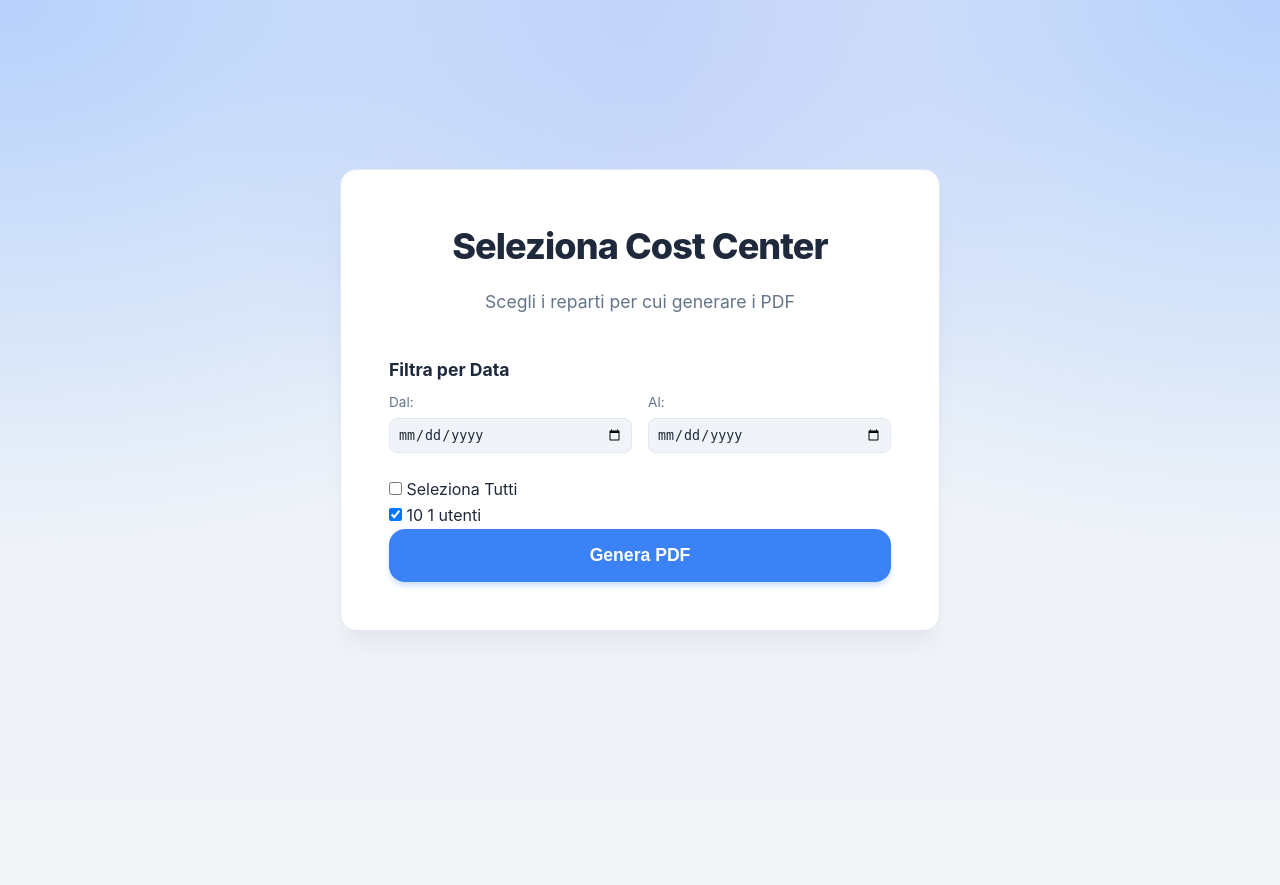
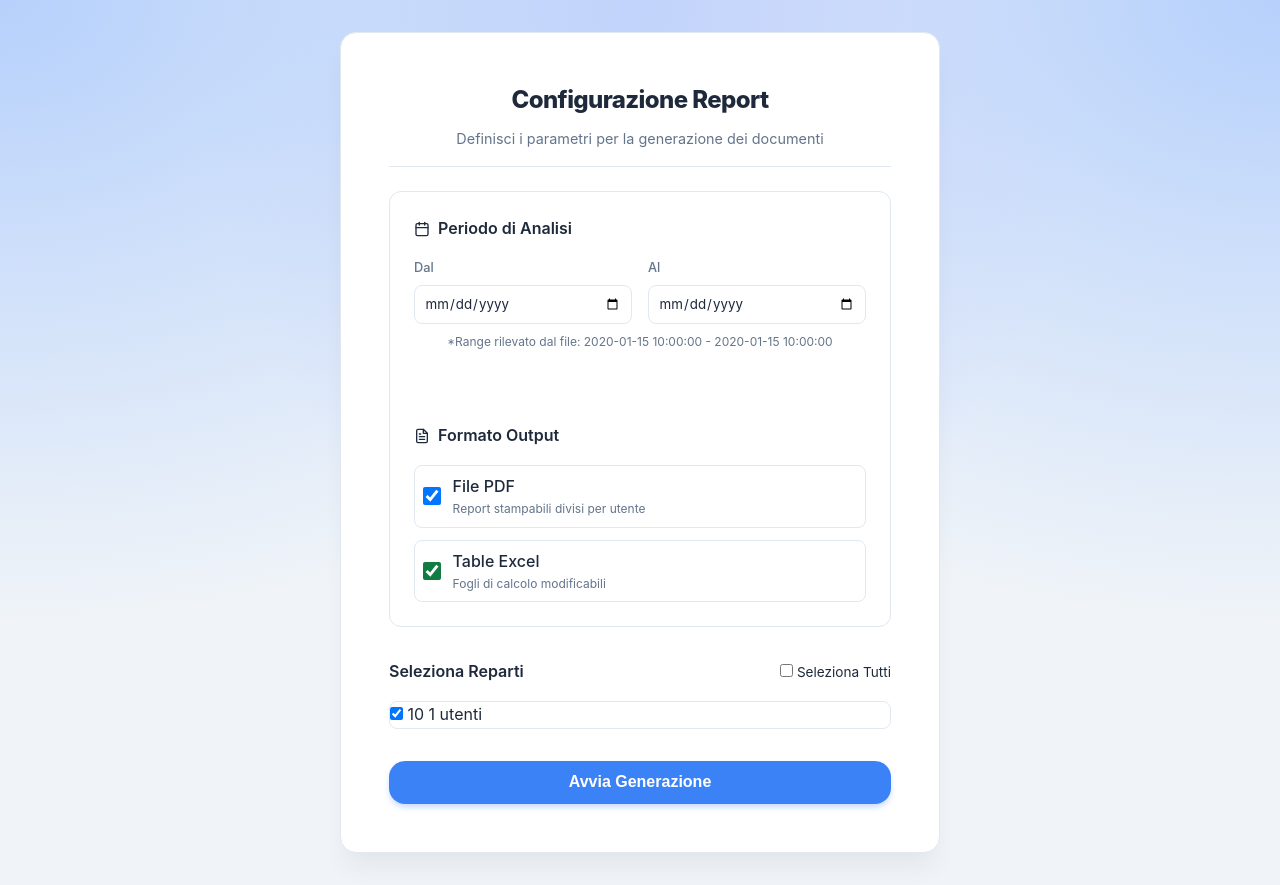
Before and after one commit to Verbatim94/timesheetpage, a FastAPI app: template templates/select_cost_centers.html in a window 1280 px wide. Before the commit the page ends 637 px from the top, so only its background shows below. Run offline with FastAPI, Linux system fonts and the light colour scheme; the template is opened without the code that fills it: most values are stand-ins (such as "Sample title", 1, 10 or a date in 2020).

Commit message:
Fix: Re-applied UI Layout and Output Format Logic

```diff
--- a/app.py
+++ b/app.py
@@ -413,96 +413,114 @@ def generate_user_excel(user_name: str, user_data: Dict[str, Any]) -> Optional[b
         print(f"Error generating Excel for {user_name}: {e}")
         return None
 
-async def process_generation_task(job_id: str, filtered_data: dict):
+async def process_generation_task(job_id: str, filtered_data: dict, generate_pdf_flag: bool = True, generate_excel_flag: bool = True):
     jobs[job_id]["status"] = "processing"
     jobs[job_id]["progress"] = 0
     jobs[job_id]["total"] = len(filtered_data)
 
     try:
         zip_buffer = io.BytesIO()
-        # Increased concurrency to 10 for speed boost
-        sem = asyncio.Semaphore(10)
 
-        jobs[job_id]["logs"].append(f"[SYSTEM] Initializing browser engine...")
+        # We need a reusable function for core processing that can work with or without browser
+        async def process_user_content(user_name, user_data, browser_page=None):
+            results_dict = {"user_name": user_name, "cc": user_data.get("cost_center")}
 
-        async with async_playwright() as p:
-            browser = await p.chromium.launch()
+            try:
+                # 1. Excel Generation (Fast, CPU only)
+                if generate_excel_flag:
+                    # Sync call, but fast enough. If very slow, could offload to thread.
+                    excel_bytes = generate_user_excel(user_name, user_data)
+                    results_dict["excel_bytes"] = excel_bytes
 
-            async def process_single_user(user_name, user_data):
-                async with sem:
-                    try:
-                        jobs[job_id]["logs"].append(f"[TASK] Processing {user_name}...")
+                # 2. PDF Generation (Requires Browser)
+                if generate_pdf_flag and browser_page:
+                    jobs[job_id]["logs"].append(f"[TASK] Generating PDF for {user_name}...")
 
-                        # --- PDF GENERATION ---
-                        # Render HTML
-                        html_content = templates.get_template("timesheet_report.html").render(
-                            user_name=user_name,
-                            payroll_number=user_data["payroll"],
-                            cost_center=user_data["cost_center"],
-                            blocks=user_data["blocks"],
-                            is_shaded_col=lambda d: False
-                        )
+                    html_content = templates.get_template("timesheet_report.html").render(
+                        user_name=user_name,
+                        payroll_number=user_data["payroll"],
+                        cost_center=user_data["cost_center"],
+                        blocks=user_data["blocks"],
+                        is_shaded_col=lambda d: False
+                    )
 
-                        footer_html = """
-        <div style="font-size: 8px; font-family: sans-serif; width: 100%; display: flex; justify-content: space-between; padding: 0 20px; color: #555;">
-            <span>Year: <span class="date"></span></span>
-            <span>Page <span class="pageNumber"></span> / <span class="totalPages"></span></span>
-            <span>Signature: __________________________</span>
-        </div>
-        """
+                    footer_html = """
+    <div style="font-size: 8px; font-family: sans-serif; width: 100%; display: flex; justify-content: space-between; padding: 0 20px; color: #555;">
+        <span>Year: <span class="date"></span></span>
+        <span>Page <span class="pageNumber"></span> / <span class="totalPages"></span></span>
+        <span>Signature: __________________________</span>
+    </div>
+    """
+                    await browser_page.set_content(html_content)
+                    pdf_bytes = await browser_page.pdf(
+                        format="A4",
+                        print_background=True,
+                        landscape=False,
+                        display_header_footer=True,
+                        header_template="<div></div>",
+                        footer_template=footer_html,
+                        margin={"top": "1cm", "right": "0.5cm", "bottom": "1.5cm", "left": "0.5cm"}
+                    )
+                    results_dict["pdf_bytes"] = pdf_bytes
+                    jobs[job_id]["logs"].append(f"[SUCCESS] {user_name} processed.")
+                elif generate_excel_flag and not generate_pdf_flag:
+                     jobs[job_id]["logs"].append(f"[SUCCESS] {user_name} Excel generated.")
 
+                return results_dict
+
+            except Exception as e:
+                jobs[job_id]["logs"].append(f"[ERROR] Failed {user_name}: {str(e)}")
+                return None
+
+        results = []
+
+        if generate_pdf_flag:
+            jobs[job_id]["logs"].append(f"[SYSTEM] Initializing browser engine...")
+            sem = asyncio.Semaphore(10) # Control concurrency
+            async with async_playwright() as p:
+                browser = await p.chromium.launch()
+
+                async def runner(name, data):
+                    async with sem:
                         page = await browser.new_page()
-                        await page.set_content(html_content)
+                        try:
+                            return await process_user_content(name, data, page)
+                        finally:
+                            await page.close()
+                            jobs[job_id]["progress"] += 1
 
-                        pdf_bytes = await page.pdf(
-                            format="A4",
-                            print_background=True,
-                            landscape=False,
-                            display_header_footer=True,
-                            header_template="<div></div>", # Empty header
-                            footer_template=footer_html,
-                            margin={"top": "1cm", "right": "0.5cm", "bottom": "1.5cm", "left": "0.5cm"}
-                        )
-                        await page.close()
+                tasks = [runner(name, data) for name, data in filtered_data.items()]
+                results = await asyncio.gather(*tasks)
+                await browser.close()
+        else:
+            # Excel Only - No Browser Overhead
+            jobs[job_id]["logs"].append(f"[SYSTEM] Starting Excel-only generation (Fast Mode)...")
+            for i, (name, data) in enumerate(filtered_data.items()):
+                # No semaphore needed really for CPU bound simple task, but let's just loop
+                res = await process_user_content(name, data, None)
+                results.append(res)
+                jobs[job_id]["progress"] += 1
+                if i % 10 == 0: await asyncio.sleep(0.01) # Yield to event loop
 
-                        # --- EXCEL GENERATION ---
-                        excel_bytes = generate_user_excel(user_name, user_data)
+        jobs[job_id]["logs"].append(f"[SYSTEM] Compressing files...")
 
-                        # Update progress
-                        jobs[job_id]["progress"] += 1
-                        jobs[job_id]["logs"].append(f"[SUCCESS] {user_name} completed.")
+        with zipfile.ZipFile(zip_buffer, "w", zipfile.ZIP_DEFLATED) as zf:
+            for res in results:
+                if not res: continue
+                user_name = res["user_name"]
+                cc = res["cc"]
 
-                        return user_name, user_data.get("cost_center"), pdf_bytes, excel_bytes
-                    except Exception as e:
-                        jobs[job_id]["logs"].append(f"[ERROR] Failed {user_name}: {str(e)}")
-                        return None
+                cc_folder = str(cc).strip()
+                cc_folder = "".join([c for c in cc_folder if c.isalnum() or c in (' ', '_', '-')]).strip()
+                if not cc_folder: cc_folder = "NoCostCenter"
 
-            tasks = [process_single_user(name, data) for name, data in filtered_data.items()]
-            results = await asyncio.gather(*tasks)
+                safe_name = "".join([c for c in user_name if c.isalnum() or c in (' ', '_', '-')]).strip()
 
-            jobs[job_id]["logs"].append(f"[SYSTEM] Compressing files...")
+                if "pdf_bytes" in res:
+                    zf.writestr(f"{cc_folder}/PDF/{safe_name}.pdf", res["pdf_bytes"])
 
-            with zipfile.ZipFile(zip_buffer, "w", zipfile.ZIP_DEFLATED) as zf:
-                for res in results:
-                    if not res: continue
-                    user_name, cc, pdf_bytes, excel_bytes = res
-
-                    # Sanitation
-                    cc_folder = str(cc).strip()
-                    cc_folder = "".join([c for c in cc_folder if c.isalnum() or c in (' ', '_', '-')]).strip()
-                    if not cc_folder: cc_folder = "NoCostCenter"
-
-                    safe_name = "".join([c for c in user_name if c.isalnum() or c in (' ', '_', '-')]).strip()
-
-                    # Write PDF
-                    if pdf_bytes:
-                        zf.writestr(f"{cc_folder}/PDF/{safe_name}.pdf", pdf_bytes)
-
-                    # Write Excel
-                    if excel_bytes:
-                        zf.writestr(f"{cc_folder}/Excel/{safe_name}.xlsx", excel_bytes)
-
-            await browser.close()
+                if "excel_bytes" in res:
+                     zf.writestr(f"{cc_folder}/Excel/{safe_name}.xlsx", res["excel_bytes"])
 
         zip_buffer.seek(0)
 
--- a/templates/select_cost_centers.html
+++ b/templates/select_cost_centers.html
@@ -517,39 +517,113 @@
 
 <body>
     <div class="container">
-        <div class="card">
-            <h1>Seleziona Cost Center</h1>
-            <p>Scegli i reparti per cui generare i PDF</p>
+        <div class="card" style="max-width: 900px; width: 100%;">
+            <div style="border-bottom: 1px solid var(--border-color); padding-bottom: 1rem; margin-bottom: 1.5rem;">
+                <h1 style="font-size: 1.5rem; margin: 0; color: var(--text-primary);">Configurazione Report</h1>
+                <p style="margin: 0.5rem 0 0; color: var(--text-secondary); font-size: 0.9rem;">Definisci i parametri
+                    per la generazione dei documenti</p>
+            </div>
 
             <form id="generateForm" onsubmit="startGeneration(event)">
                 <input type="hidden" name="file_id" value="{{ file_id }}">
-                <div class="actions" style="border-bottom: none; margin-bottom: 0.5rem;">
-                    <h3 style="margin-bottom: 0.5rem; font-size: 1.1rem; color: var(--text-primary);">Filtra per Data
+
+                <!-- SETTINGS SECTION -->
+                <div
+                    style="display: grid; grid-template-columns: repeat(auto-fit, minmax(300px, 1fr)); gap: 2rem; margin-bottom: 2rem; background: var(--hover-bg); padding: 1.5rem; border-radius: 0.75rem; border: 1px solid var(--border-color);">
+
+                    <!-- Date Range -->
+                    <div>
+                        <h3
+                            style="margin: 0 0 1rem; font-size: 1rem; font-weight: 600; color: var(--text-primary); display: flex; align-items: center; gap: 0.5rem;">
+                            <!-- Icon Calendar -->
+                            <svg width="16" height="16" viewBox="0 0 24 24" fill="none" stroke="currentColor"
+                                stroke-width="2" stroke-linecap="round" stroke-linejoin="round">
+                                <rect x="3" y="4" width="18" height="18" rx="2" ry="2"></rect>
+                                <line x1="16" y1="2" x2="16" y2="6"></line>
+                                <line x1="8" y1="2" x2="8" y2="6"></line>
+                                <line x1="3" y1="10" x2="21" y2="10"></line>
+                            </svg>
+                            Periodo di Analisi
                         </h3>
+                        <div style="display: grid; grid-template-columns: 1fr 1fr; gap: 1rem;">
+                            <div>
+                                <label for="start_date"
+                                    style="display: block; font-size: 0.8rem; font-weight: 500; color: var(--text-secondary); margin-bottom: 0.4rem;">Dal</label>
+                                <input type="date" id="start_date" name="start_date" value="{{ min_date }}"
+                                    min="{{ min_date }}" max="{{ max_date }}" required
+                                    style="width: 100%; padding: 0.6rem; border: 1px solid var(--border-color); border-radius: 0.5rem; background: #fff; color: var(--text-primary); font-family: inherit;">
                             </div>
-                <div style="display: flex; gap: 1rem; margin-bottom: 1.5rem; flex-wrap: wrap;">
-                    <div style="flex: 1; min-width: 150px;">
-                        <label for="start_date"
-                            style="display: block; font-size: 0.85rem; color: var(--text-secondary); margin-bottom: 0.25rem;">Dal:</label>
-                        <input type="date" id="start_date" name="start_date" value="{{ min_date }}" required
-                            style="width: 100%; padding: 0.5rem; border: 1px solid var(--border-color); border-radius: 0.5rem; background: var(--bg-color); color: var(--text-primary);">
+                            <div>
+                                <label for="end_date"
+                                    style="display: block; font-size: 0.8rem; font-weight: 500; color: var(--text-secondary); margin-bottom: 0.4rem;">Al</label>
+                                <input type="date" id="end_date" name="end_date" value="{{ max_date }}"
+                                    min="{{ min_date }}" max="{{ max_date }}" required
+                                    style="width: 100%; padding: 0.6rem; border: 1px solid var(--border-color); border-radius: 0.5rem; background: #fff; color: var(--text-primary); font-family: inherit;">
                             </div>
-                    <div style="flex: 1; min-width: 150px;">
-                        <label for="end_date"
-                            style="display: block; font-size: 0.85rem; color: var(--text-secondary); margin-bottom: 0.25rem;">Al:</label>
-                        <input type="date" id="end_date" name="end_date" value="{{ max_date }}" required
-                            style="width: 100%; padding: 0.5rem; border: 1px solid var(--border-color); border-radius: 0.5rem; background: var(--bg-color); color: var(--text-primary);">
+                        </div>
+                        <p style="margin-top: 0.5rem; font-size: 0.75rem; color: var(--text-secondary);">
+                            *Range rilevato dal file: {{ min_date }} - {{ max_date }}
+                        </p>
+                    </div>
+
+                    <!-- Output Format -->
+                    <div>
+                        <h3
+                            style="margin: 0 0 1rem; font-size: 1rem; font-weight: 600; color: var(--text-primary); display: flex; align-items: center; gap: 0.5rem;">
+                            <!-- Icon File -->
+                            <svg width="16" height="16" viewBox="0 0 24 24" fill="none" stroke="currentColor"
+                                stroke-width="2" stroke-linecap="round" stroke-linejoin="round">
+                                <path d="M14 2H6a2 2 0 0 0-2 2v16a2 2 0 0 0 2 2h12a2 2 0 0 0 2-2V8z"></path>
+                                <polyline points="14 2 14 8 20 8"></polyline>
+                                <line x1="16" y1="13" x2="8" y2="13"></line>
+                                <line x1="16" y1="17" x2="8" y2="17"></line>
+                                <polyline points="10 9 9 9 8 9"></polyline>
+                            </svg>
+                            Formato Output
+                        </h3>
+                        <div style="display: flex; flex-direction: column; gap: 0.75rem;">
+                            <label
+                                style="display: flex; align-items: center; gap: 0.75rem; padding: 0.5rem; border: 1px solid var(--border-color); border-radius: 0.5rem; background: #fff; cursor: pointer; transition: all 0.2s;">
+                                <input type="checkbox" name="output_pdf" checked
+                                    style="width: 1.1rem; height: 1.1rem; accent-color: var(--accent-blue);">
+                                <div>
+                                    <span style="display: block; font-weight: 500; color: var(--text-primary);">File
+                                        PDF</span>
+                                    <span
+                                        style="display: block; font-size: 0.75rem; color: var(--text-secondary);">Report
+                                        stampabili divisi per utente</span>
+                                </div>
+                            </label>
+                            <label
+                                style="display: flex; align-items: center; gap: 0.75rem; padding: 0.5rem; border: 1px solid var(--border-color); border-radius: 0.5rem; background: #fff; cursor: pointer; transition: all 0.2s;">
+                                <input type="checkbox" name="output_excel" checked
+                                    style="width: 1.1rem; height: 1.1rem; accent-color: #107c41;">
+                                <div>
+                                    <span style="display: block; font-weight: 500; color: var(--text-primary);">Table
+                                        Excel</span>
+                                    <span
+                                        style="display: block; font-size: 0.75rem; color: var(--text-secondary);">Fogli
+                                        di calcolo modificabili</span>
+                                </div>
+                            </label>
+                        </div>
                     </div>
                 </div>
 
-                <div class="actions">
-                    <div class="checkbox-wrapper">
+                <!-- COST CENTERS SECTION -->
+                <div>
+                    <h3
+                        style="margin: 0 0 1rem; font-size: 1rem; font-weight: 600; color: var(--text-primary); display: flex; align-items: center; justify-content: space-between;">
+                        <span>Seleziona Reparti</span>
+                        <div class="checkbox-wrapper" style="margin: 0;">
                             <input type="checkbox" onClick="toggleAll(this)" id="selectAll">
-                        <label for="selectAll">Seleziona Tutti</label>
+                            <label for="selectAll" style="font-size: 0.85rem; font-weight: normal;">Seleziona
+                                Tutti</label>
                         </div>
-                </div>
+                    </h3>
 
-                <div class="list-group">
+                    <div class="list-group"
+                        style="max-height: 400px; overflow-y: auto; border: 1px solid var(--border-color); border-radius: 0.5rem;">
                         {% for cc, count in cost_centers.items() %}
                         <div class="list-item">
                             <div class="checkbox-wrapper">
@@ -563,8 +637,12 @@
                         </div>
                         {% endfor %}
                     </div>
+                </div>
 
-                <button type="submit" class="btn">Genera PDF</button>
+                <div style="margin-top: 2rem; text-align: right;">
+                    <button type="submit" class="btn" style="padding: 0.8rem 2rem; font-size: 1rem;">Avvia
+                        Generazione</button>
+                </div>
             </form>
         </div>
     </div>
```
Lines whose indentation alone changed are shown as unchanged.
